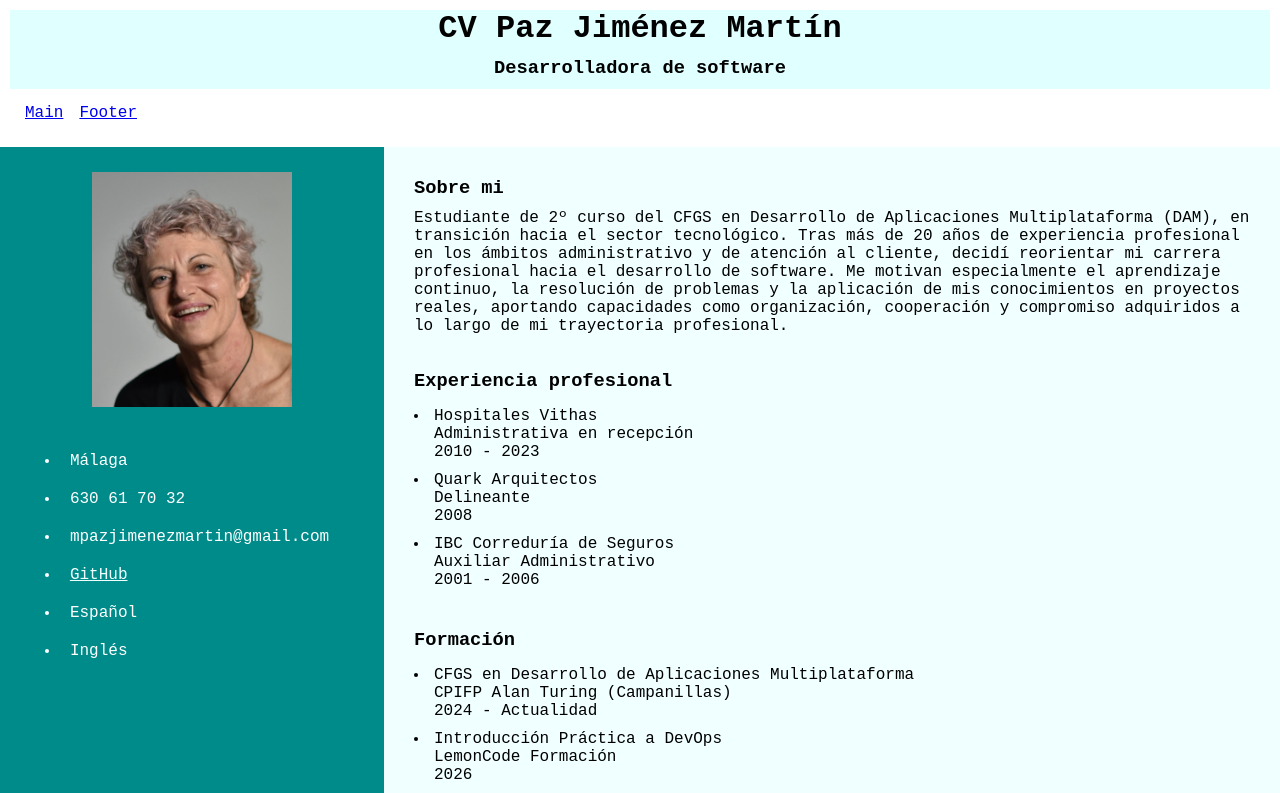
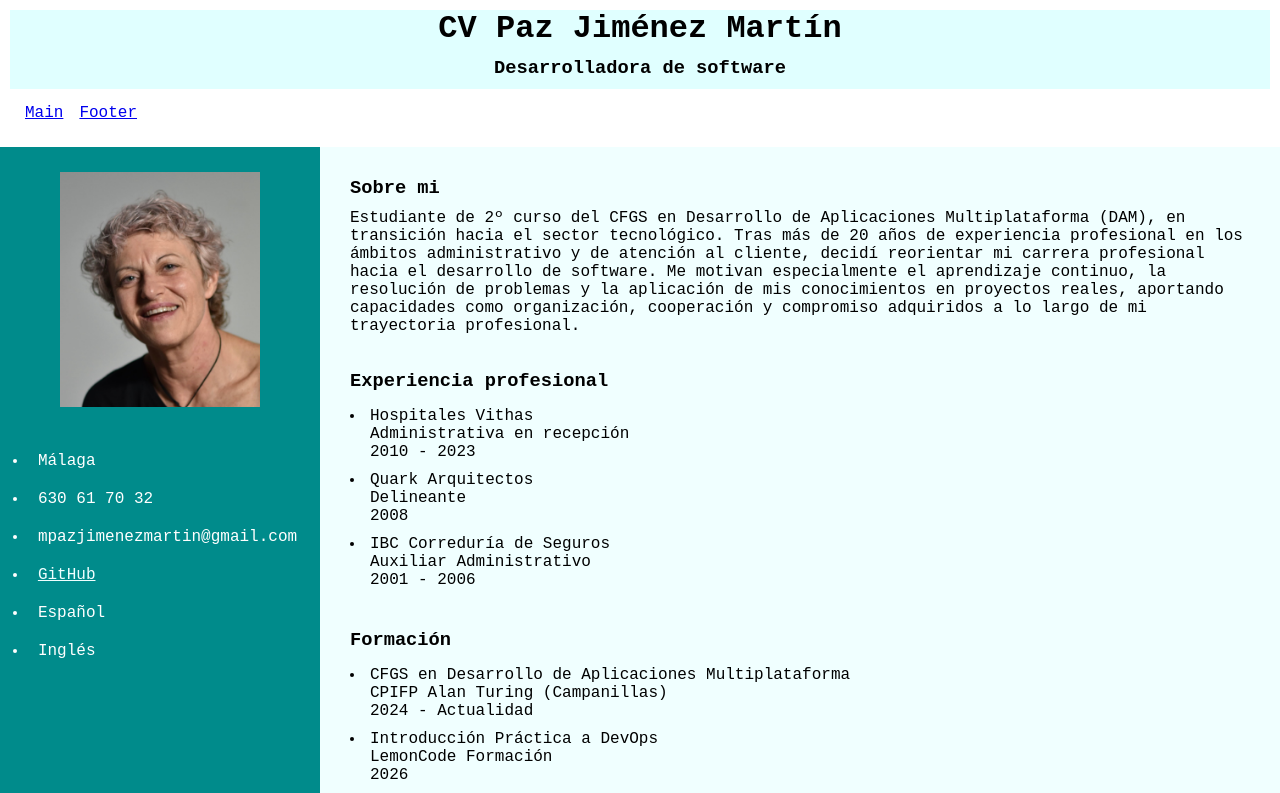
Before and after one commit to mpjmar/Act-Eval-1-Mi-CV-profesional-con-Angular, an Angular app: page / in a window 1280 px wide. Shown: the top 793 px of the page. Built offline with nearby package versions, Linux system fonts and the light colour scheme.

Commit message:
finished

```diff
--- a/src/app/componentes/mainlayout/aside/aside.component.css
+++ b/src/app/componentes/mainlayout/aside/aside.component.css
@@ -1,5 +1,5 @@
 :host {
-  width: 30%;
+  width: 25%;
   background-color: darkcyan;
   color: white;
   padding: 25px;
```
